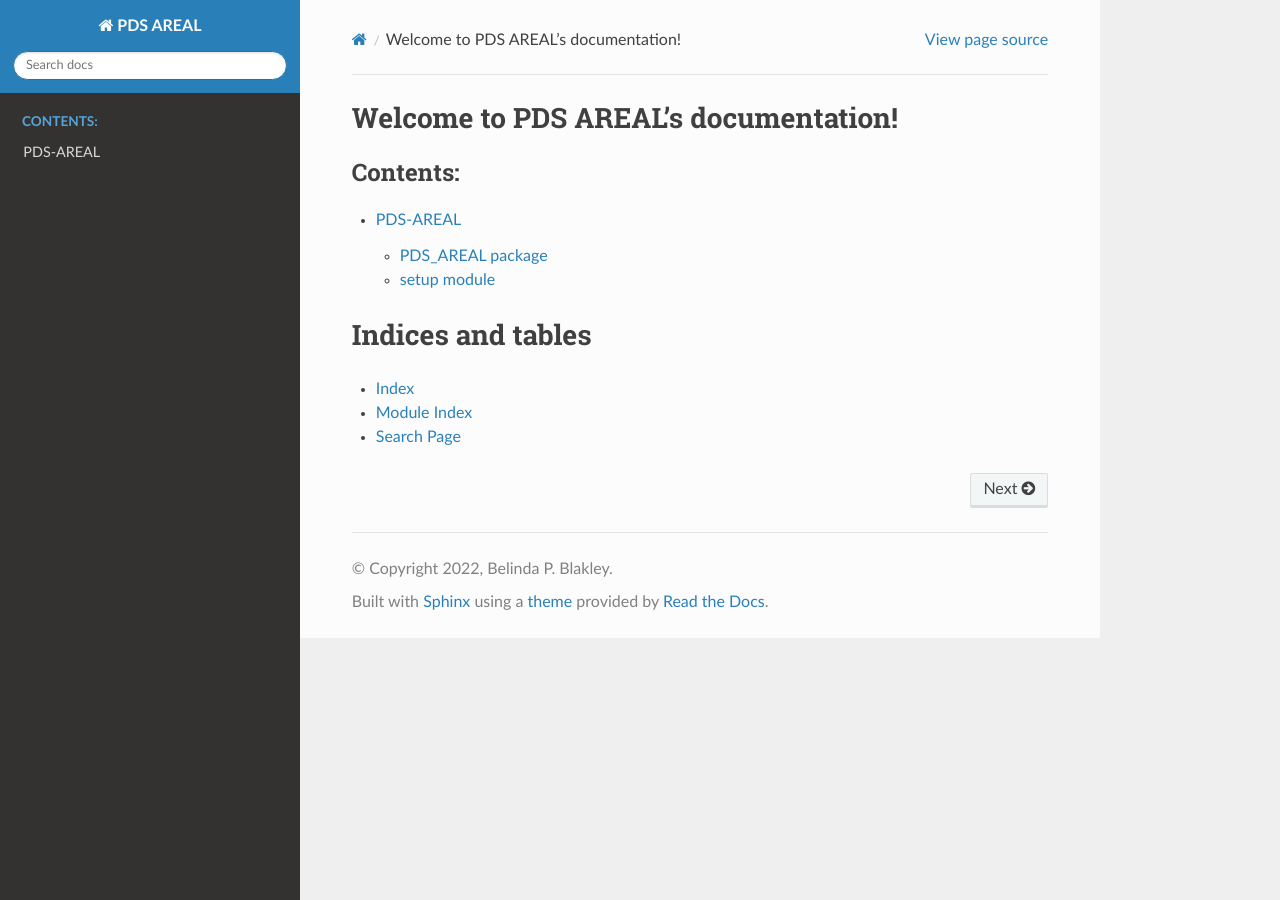
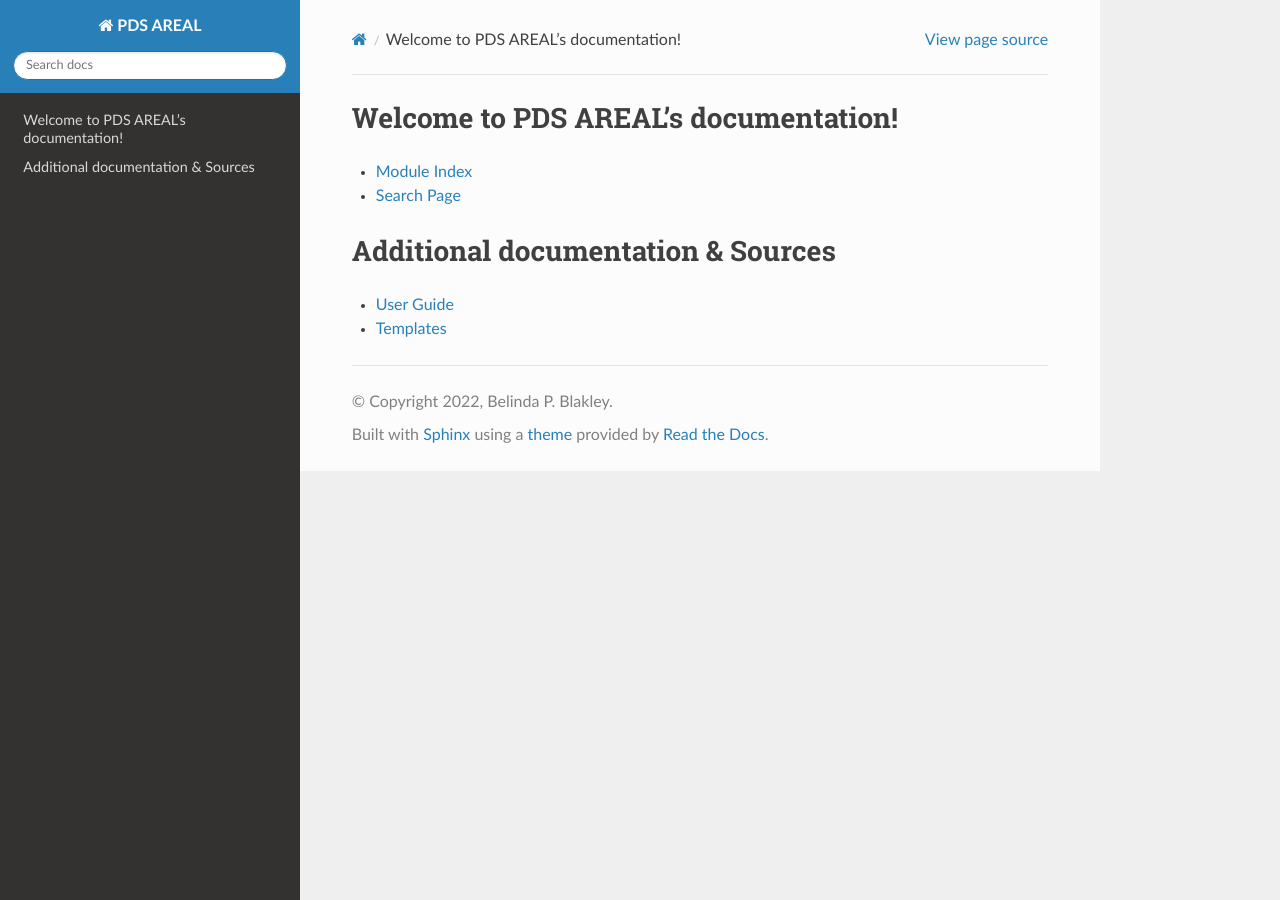
Before and after one commit to belindathemoon/PDS_AREAL, a Sphinx documentation site: the page built from docs/source/index.rst, in a window 1280 px wide. Built offline with Sphinx 7.4.7 and the Read the Docs theme 2.0.0, drawn with Linux system fonts in a browser that asks for light colours.

Commit message:
Updated index page

```diff
--- a/docs/source/index.rst
+++ b/docs/source/index.rst
@@ -10,12 +10,10 @@ Welcome to PDS AREAL's documentation!
    :maxdepth: 2
    :caption: Contents:
 
-   modules
-
-
-Indices and tables
-==================
-
-* :ref:`genindex`
 * :ref:`modindex`
 * :ref:`search`
+
+Additional documentation & Sources
+==================================
+* `User Guide <https://docs.google.com/document/d/1mtmyCwCOTyKN8GMqaaIAlsqlbClWT4e5qgakTlAlFqA/edit?usp=sharing>`_
+* `Templates <https://github.com/belindathemoon/PDS_AREAL/tree/main/templates>`_
--- a/docs/source/modules.rst
+++ b/docs/source/modules.rst
@@ -5,4 +5,3 @@ PDS-AREAL
    :maxdepth: 4
 
    PDS_AREAL
-   setup
```
Also changed, not shown: 14 other files.
